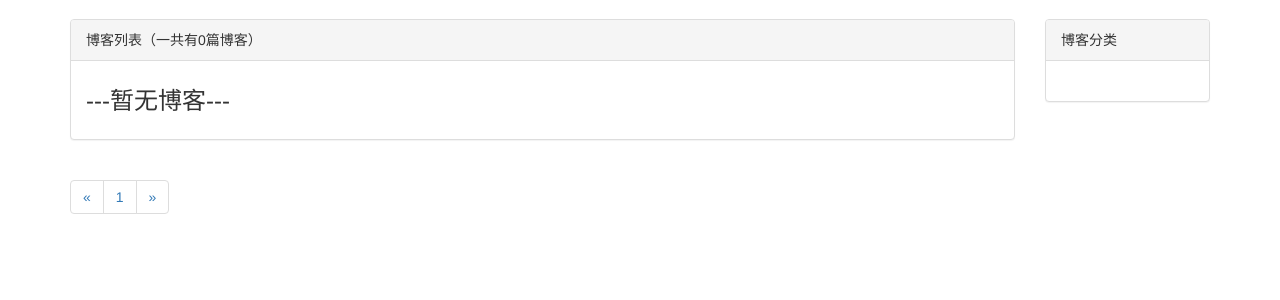
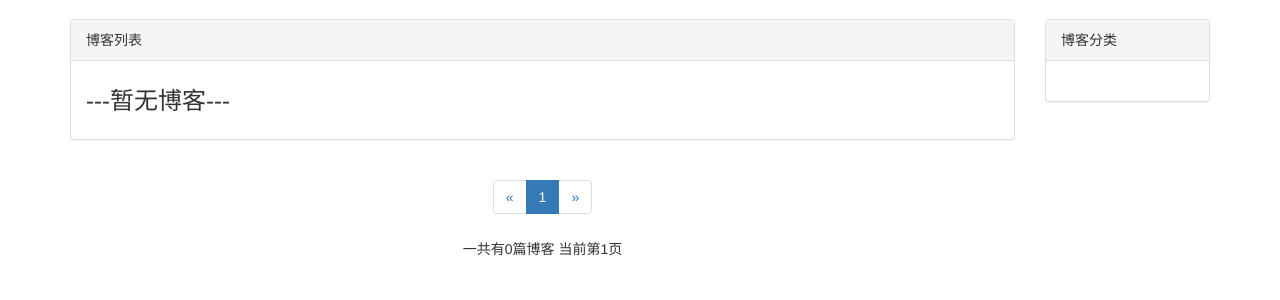
Before and after one commit to jizhongwei/dj2, a Django app: page /blog/ in a window 1280 px wide. Shown: the part 51-351 px from the top of the page. Run offline with Django 3.2, Linux system fonts and the light colour scheme; data that the repository does not hold is empty; some libraries are stand-ins or nearby versions.

Commit message:
完善博客分页

```diff
--- a/blog/static/blog/blog.css
+++ b/blog/static/blog/blog.css
@@ -26,3 +26,6 @@ div.blog-content {
 div.blog-title {
     text-align: center;
 }
+div.paginator {
+    text-align: center;
+}
--- a/blog/templates/blog/blog_list.html
+++ b/blog/templates/blog/blog_list.html
@@ -19,7 +19,7 @@
                 <div class="panel panel-default">
                     <div class="panel-heading">
                         {% block blog_list_title %}
-                            博客列表（一共有{{ page_of_blogs.paginator.count }}篇博客）
+                            博客列表
                         {% endblock %}
                     </div>
                     <div class="panel-body">
@@ -44,8 +44,7 @@
                     </div>
                 </div>
 
-                <div>
-
+                <div class="paginator">
                     <ul class="pagination">
                         <li>
                             {% if page_of_blogs.has_previous %}
@@ -57,9 +56,17 @@
                             {% endif %}
 
                         </li>
-                        {% for page_num in page_of_blogs.paginator.page_range %}
+                        {% for page_num in page_range %}
 
-                            <li><a href="?page={{ page_num }}">{{ page_num }}</a></li>
+                            {% if page_num == page_of_blogs.number %}
+                                <li class="active"><span>{{ page_num }}</span></li>
+                            {% else %}
+                                {% if page_num == '...' %}
+                                    <li><span>{{ page_num }}</span></li>
+                                {% else %}
+                                    <li><a href="?page={{ page_num }}" style="cursor: pointer;">{{ page_num }}</a></li>
+                                {% endif %}
+                            {% endif %}
                         {% endfor %}
 
                         <li>
@@ -72,7 +79,10 @@
                             {% endif %}
                         </li>
                     </ul>
-
+                    <p>
+                        一共有{{ page_of_blogs.paginator.count }}篇博客
+                        当前第{{ page_of_blogs.number }}页
+                    </p>
                 </div>
             </div>
             <div class="hidden-xs col-sm-4 col-md-3 col-lg-2">
--- a/blog/templates/blog/blogs_with_type.html
+++ b/blog/templates/blog/blogs_with_type.html
@@ -4,5 +4,5 @@
     {{ blog_type.type_name }}
 {% endblock %}
 {% block blog_list_title %}
-    {{ blog_type.type_name }}(一共有{{ blogs | length }}篇博客)
+    分类：{{ blog_type.type_name }}(一共有{{ page_of_blogs.object_list.count }}篇博客)
 {% endblock %}
--- a/blog/views.py
+++ b/blog/views.py
@@ -1,17 +1,33 @@
 from django.shortcuts import render, get_object_or_404, render_to_response
 from django.core.paginator import Paginator
+
+from django.conf import settings
 
 from .models import Blog, BlogType
 
 
 def blog_list(request):
     blogs_all_list = Blog.objects.all()
-    paginator = Paginator(blogs_all_list, 10)
+    paginator = Paginator(blogs_all_list, settings.NUMBER_BLOGS_PER_PAGE)
     page_num = request.GET.get('page', 1)
     page_of_blogs = paginator.get_page(page_num)
+    current_page_num = page_of_blogs.number
+    page_range = list(range(max(current_page_num - 2, 1), current_page_num)) + \
+                 list(range(current_page_num, min(current_page_num + 2, paginator.num_pages)+1))
+
+    if page_range[0] - 1 >= 2:
+        page_range.insert(0, '...')
+    if paginator.num_pages - page_range[-1] >= 2:
+        page_range.append('...')
+    if page_range[0] != 1:
+        page_range.insert(0, 1)
+    if page_range[-1] != paginator.num_pages:
+        page_range.append(paginator.num_pages)
+
     context = {}
     context['page_of_blogs'] = page_of_blogs
     context['blog_types'] = BlogType.objects.all()
+    context['page_range'] = page_range
     return render_to_response('blog/blog_list.html', context)
 
 
@@ -23,7 +39,25 @@ def blog_detail(request, blog_pk):
 def blogs_with_type(request, blogs_type_pk):
     context = {}
     blog_type = get_object_or_404(BlogType, id = blogs_type_pk)
+    blogs_all_list = Blog.objects.filter(blog_type= blog_type)
+    paginator = Paginator(blogs_all_list, settings.NUMBER_BLOGS_PER_PAGE)
+    page_num = request.GET.get('page', 1)
+    page_of_blogs = paginator.get_page(page_num)
+    current_page_num = page_of_blogs.number
+    page_range = list(range(max(current_page_num - 2, 1), current_page_num)) + \
+                 list(range(current_page_num, min(current_page_num + 2, paginator.num_pages) + 1))
+
+    if page_range[0] - 1 >= 2:
+        page_range.insert(0, '...')
+    if paginator.num_pages - page_range[-1] >= 2:
+        page_range.append('...')
+    if page_range[0] != 1:
+        page_range.insert(0, 1)
+    if page_range[-1] != paginator.num_pages:
+        page_range.append(paginator.num_pages)
+
+    context['blog_type'] = blog_type
+    context['page_of_blogs'] = page_of_blogs
     context['blog_types'] = BlogType.objects.all()
-    context['blogs'] = Blog.objects.filter(blog_type= blog_type)
-    context['blog_type'] = blog_type
+    context['page_range'] = page_range
     return render_to_response('blog/blogs_with_type.html', context)
--- a/dj2/settings.py
+++ b/dj2/settings.py
@@ -124,3 +124,5 @@ STATIC_URL = '/static/'
 STATICFILES_DIRS = (
     os.path.join(BASE_DIR, 'static'),
 )
+
+NUMBER_BLOGS_PER_PAGE = 4
```
